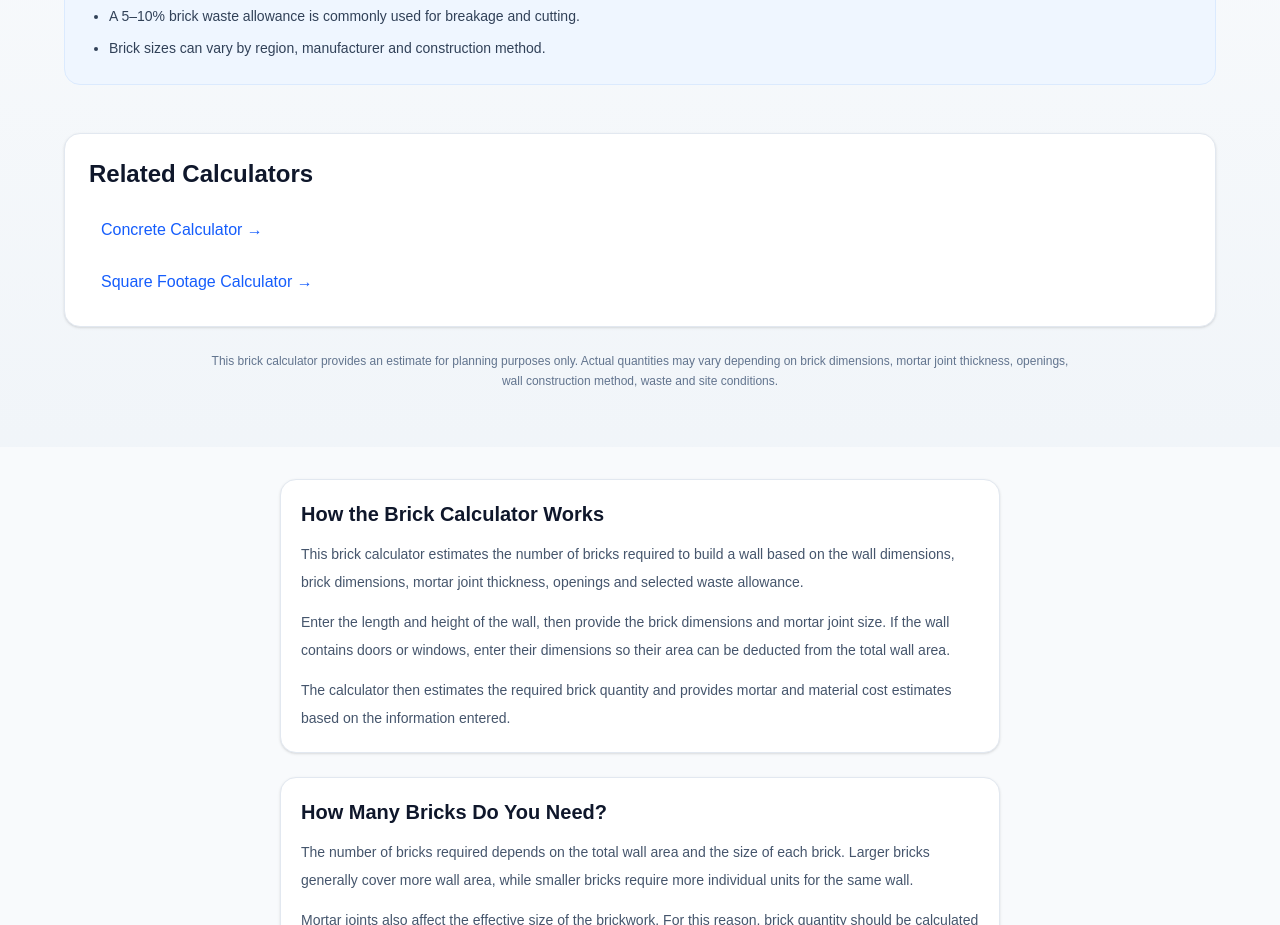
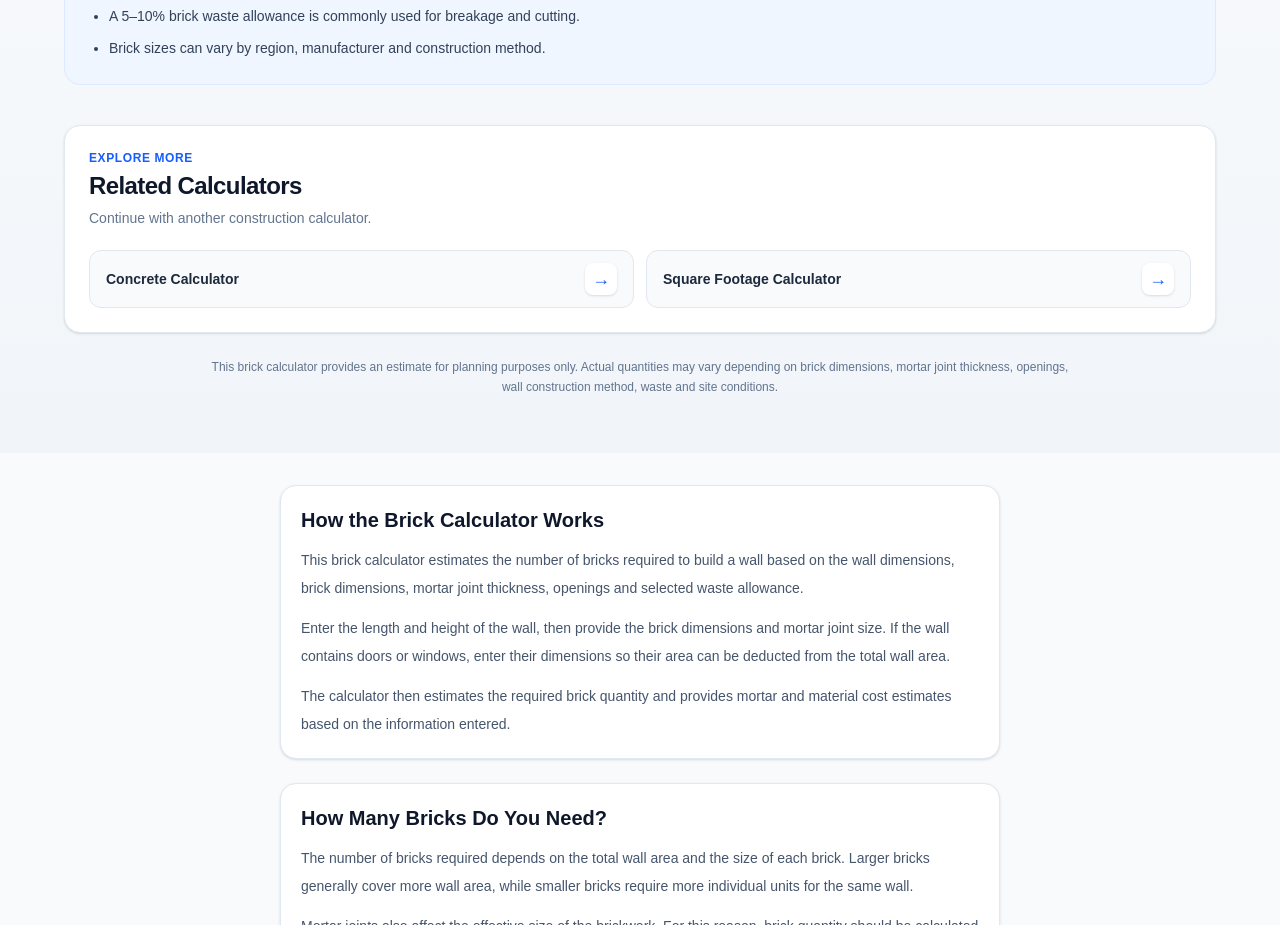
Before and after one commit to km7max-cmd/cornerspan, a Next.js app: page /calculators/brick in a window 1280 px wide. Shown: the part 1960-2885 px from the top of the page. Built offline with nearby package versions, Linux system fonts and the light colour scheme.

Commit message:
Enhance RelatedCalculators component structure
Added conditional rendering for empty items and improved layout.

```diff
--- a/components/RelatedCalculators.tsx
+++ b/components/RelatedCalculators.tsx
@@ -10,24 +10,55 @@ type Props = {
 };
 
 export default function RelatedCalculators({ items }: Props) {
+  if (!items.length) {
+    return null;
+  }
+
   return (
-    <section className="mt-12 rounded-2xl border border-slate-200 bg-white p-6 shadow-sm">
-      <h2 className="mb-5 text-2xl font-bold text-slate-900">
+    <section
+      aria-labelledby="related-calculators-heading"
+      className="mt-10 rounded-2xl border border-slate-200 bg-white p-4 shadow-sm sm:p-6"
+    >
+      <div className="mb-5">
+        <p className="text-xs font-bold uppercase tracking-wider text-blue-600">
+          Explore More
+        </p>
+
+        <h2
+          id="related-calculators-heading"
+          className="mt-1 text-xl font-extrabold tracking-tight text-slate-900 sm:text-2xl"
+        >
           Related Calculators
         </h2>
 
-      <ul className="space-y-3">
+        <p className="mt-1 text-sm leading-6 text-slate-500">
+          Continue with another construction calculator.
+        </p>
+      </div>
+
+      <nav aria-label="Related calculators">
+        <ul className="grid gap-3 sm:grid-cols-2">
           {items.map((item) => (
             <li key={item.href}>
               <Link
                 href={item.href}
-              className="block rounded-lg px-3 py-2 text-base font-medium text-blue-600 transition hover:bg-blue-50 hover:text-blue-700"
+                className="group flex min-h-[58px] items-center justify-between rounded-xl border border-slate-200 bg-slate-50 px-4 py-3 transition-all hover:-translate-y-0.5 hover:border-blue-200 hover:bg-blue-50 hover:shadow-sm focus:outline-none focus:ring-2 focus:ring-blue-500 focus:ring-offset-2"
               >
-              {item.title} →
+                <span className="pr-3 text-sm font-bold text-slate-800 transition-colors group-hover:text-blue-700">
+                  {item.title}
+                </span>
+
+                <span
+                  aria-hidden="true"
+                  className="flex h-8 w-8 shrink-0 items-center justify-center rounded-lg bg-white text-lg font-semibold text-blue-600 shadow-sm transition-all group-hover:bg-blue-600 group-hover:text-white"
+                >
+                  →
+                </span>
               </Link>
             </li>
           ))}
         </ul>
+      </nav>
     </section>
   );
 }
```
Lines whose indentation alone changed are shown as unchanged.
